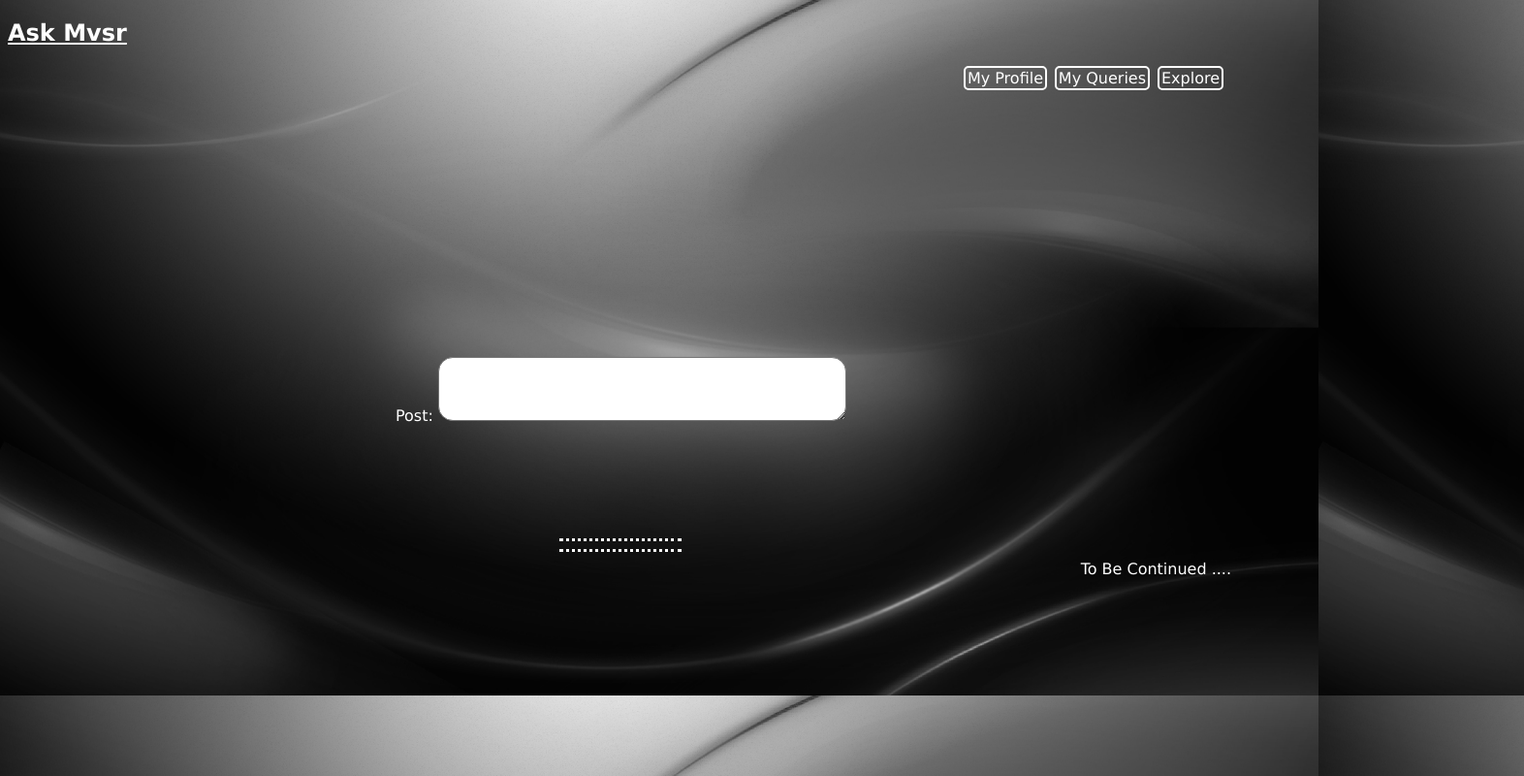
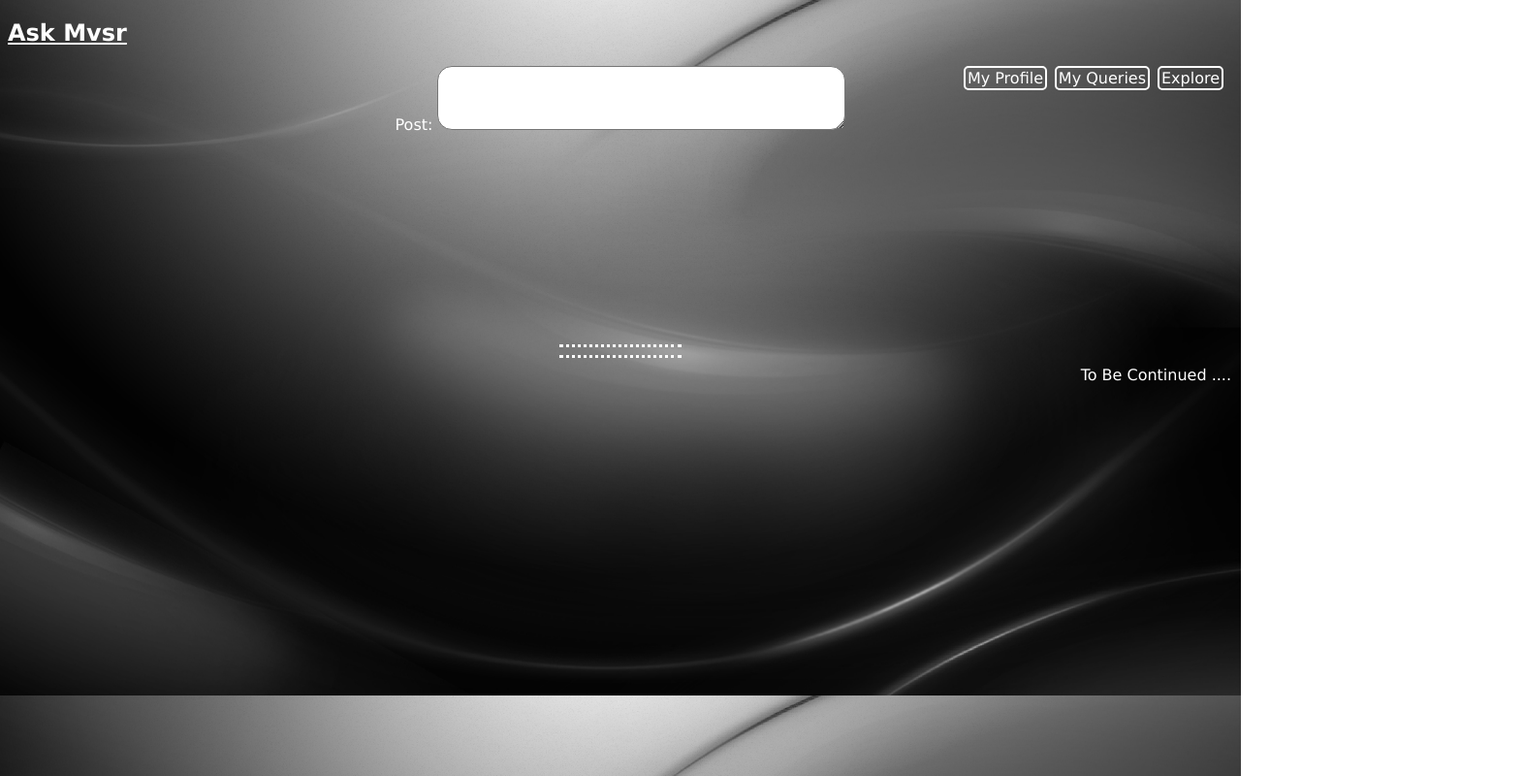
Before and after one commit to MadhuriChoula/maddy, a plain HTML site: page index.html in a window 1280 px wide. Shown: the whole page at 97% size, 1572 px wide, since content can reach past the window. Drawn offline with Linux system fonts and the light colour scheme.

Commit message:
Update mine.css

```diff
--- a/mine.css
+++ b/mine.css
@@ -71,8 +71,6 @@ border-radius:15px;
 
 }
 .post{
-		padding:100px ;
-		position:relative;
-		top:200px;
-		left:300px;
+		position:static;
+                text-align:center;
 }
```
